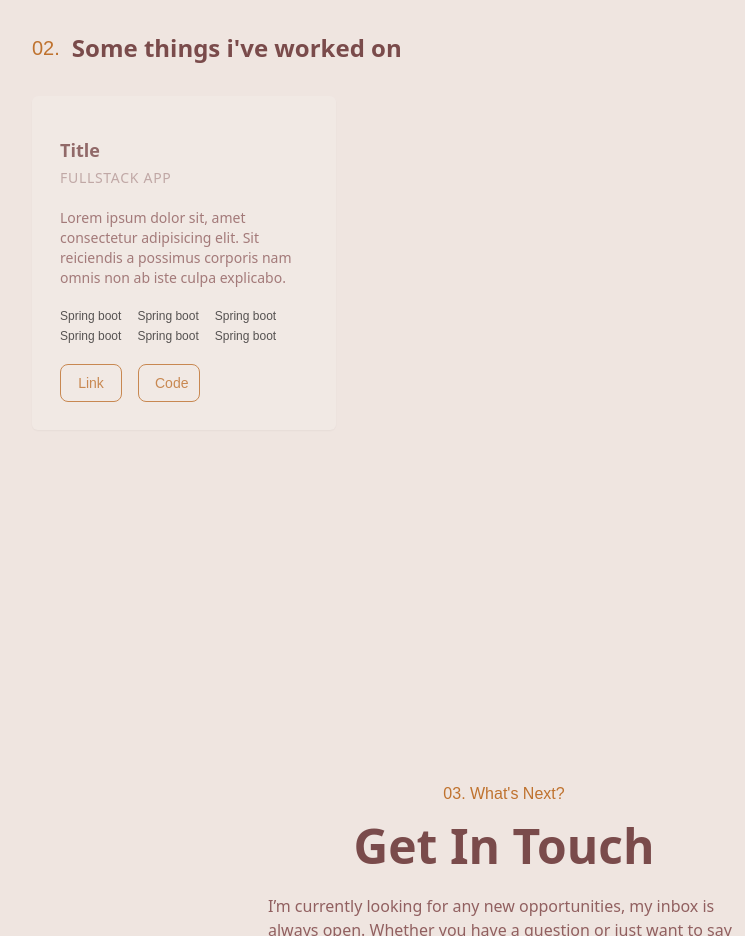
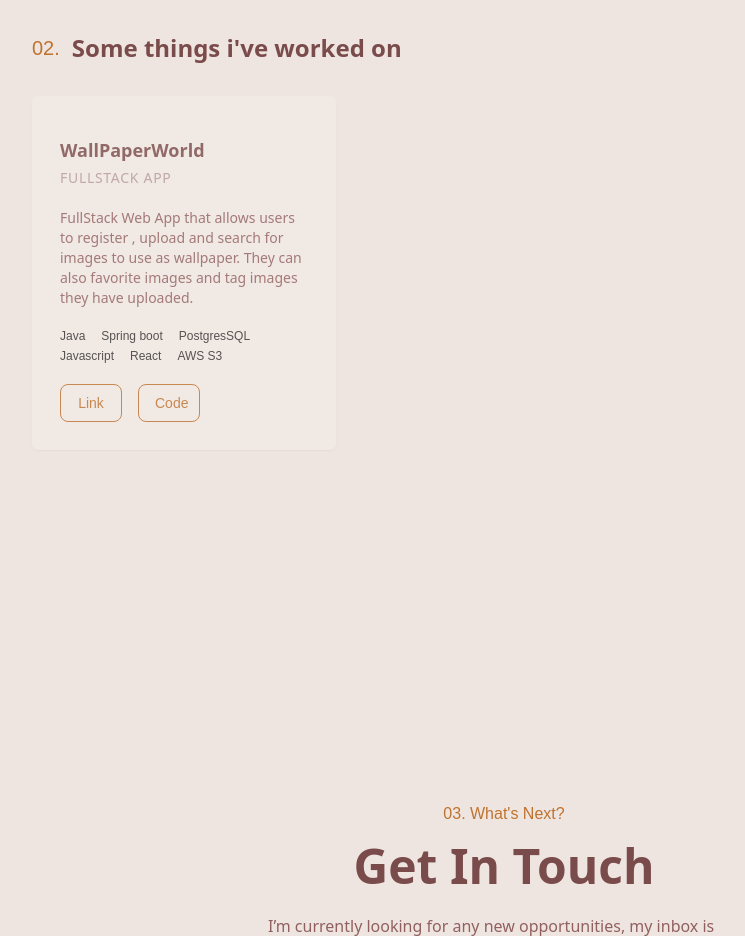
Before and after one commit to mich809/Portfolio-2, a website: page index.html in a window 1280 px wide. Shown: the part 1540-2476 px from the top of the page, without its empty margins (136-881 px from the left). Drawn offline with Linux system fonts and the light colour scheme.

Commit message:
add project

```diff
--- a/index.html
+++ b/index.html
@@ -338,38 +338,46 @@
           <div class="">
             <div class="flex flex-col flex-1 mt-3 gap-y-5">
               <h2 class="text-lg font-semibold text-dark-brown">
-                Title
+                WallPaperWorld
                 <span
                   class="block mt-1 text-sm font-medium tracking-wider uppercase opacity-50"
                   >Fullstack app</span
                 >
               </h2>
               <p class="text-sm text-[#916060]">
-                Lorem ipsum dolor sit, amet consectetur adipisicing elit. Sit
-                reiciendis a possimus corporis nam omnis non ab iste culpa
-                explicabo.
+                FullStack Web App that allows users to register , upload and
+                search for images to use as wallpaper. They can also favorite
+                images and tag images they have uploaded.
               </p>
 
               <ul
                 class="flex flex-wrap mt-auto text-xs gap-x-4 gap-y-1 font-code opacity-80"
               >
+                <li>Java</li>
                 <li>Spring boot</li>
-                <li>Spring boot</li>
-                <li>Spring boot</li>
-                <li>Spring boot</li>
-                <li>Spring boot</li>
-                <li>Spring boot</li>
+                <li>PostgresSQL</li>
+                <li>Javascript</li>
+                <li>React</li>
+                <li>AWS S3</li>
               </ul>
               <div class="flex gap-x-4">
                 <button
                   class="w-1/4 px-4 py-2 text-sm border rounded-lg hover:bg-light-brown hover:bg-opacity-10 text-light-brown font-code border-light-brown"
                 >
-                  Link
+                  <a
+                    href="https://stalwart-pavlova-4c7749.netlify.app/"
+                    target="_blank"
+                    >Link</a
+                  >
                 </button>
                 <button
                   class="w-1/4 px-4 py-2 text-sm border rounded-lg hover:bg-light-brown hover:bg-opacity-10 text-light-brown font-code border-light-brown"
                 >
-                  Code
+                  <a
+                    href="https://github.com/mich809/WallPaperWorld-Backend"
+                    target="_blank"
+                    >Code</a
+                  >
                 </button>
               </div>
             </div>
```
